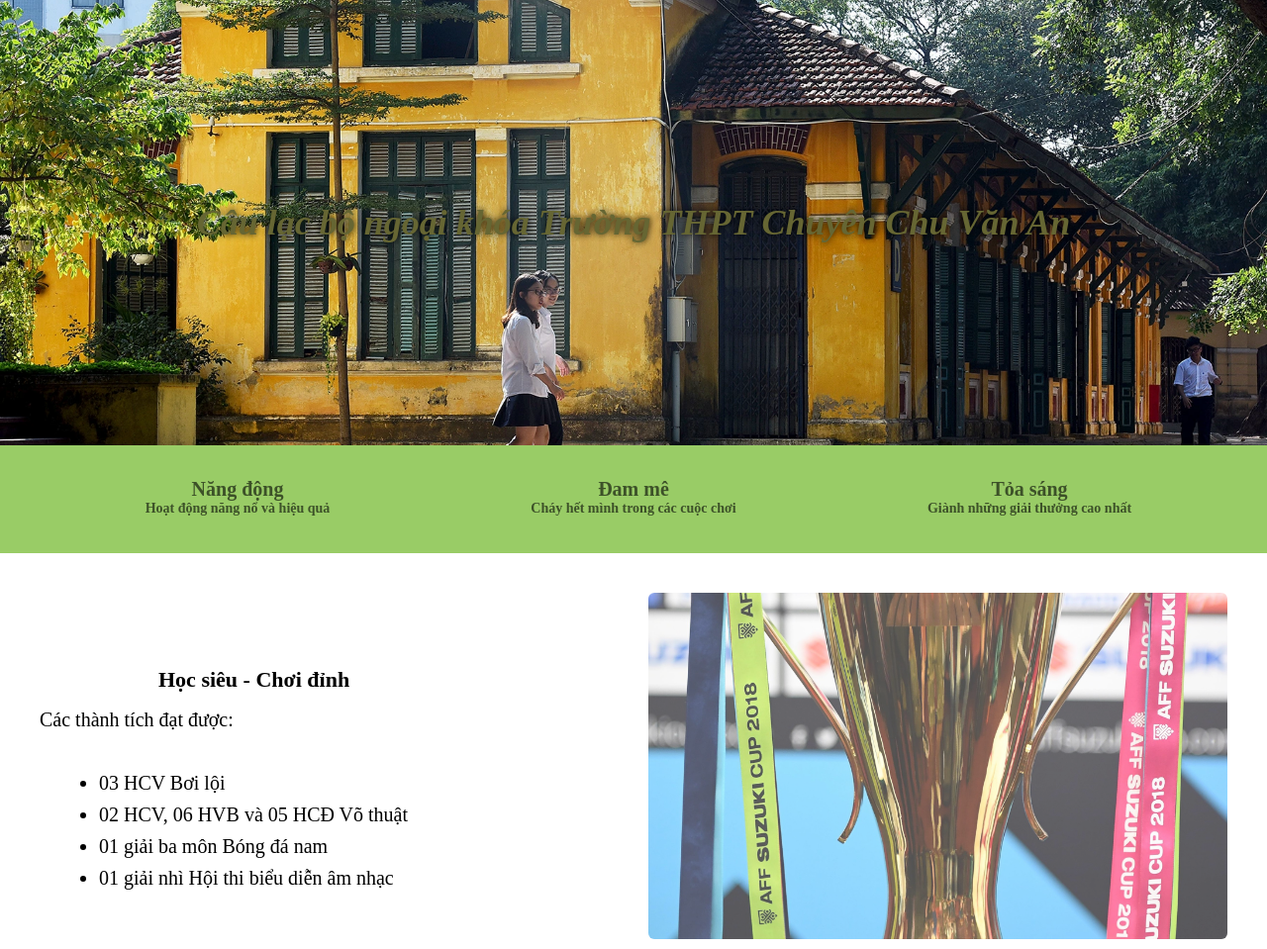
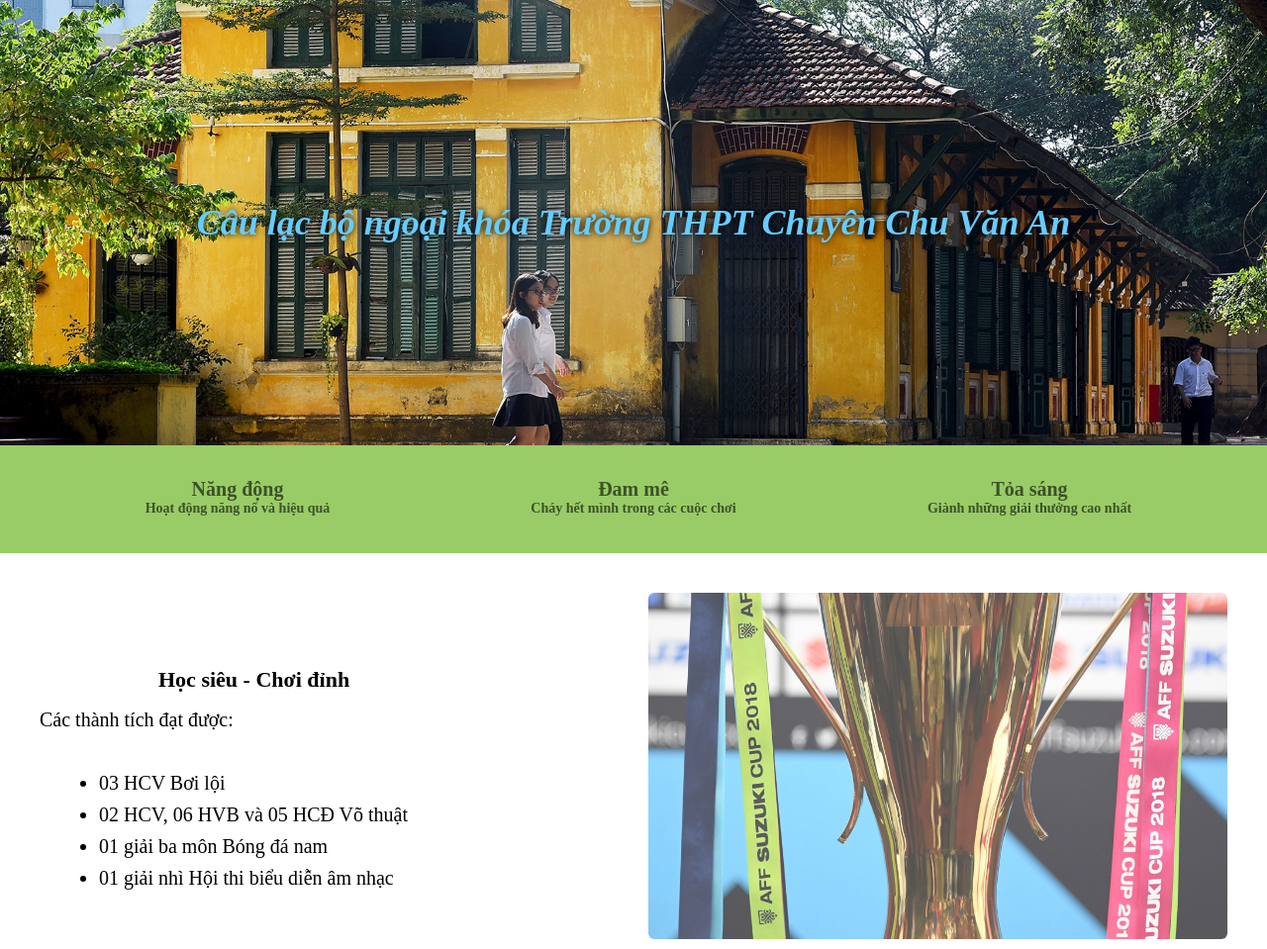
Before and after one commit to baminh231208/baminh231208, a plain HTML site: page index.html in a window 1280 px wide. Shown: the top 959 px of the page at 99% size. Drawn offline with Linux system fonts and the light colour scheme.

Commit message:
Update index.html

```diff
--- a/index.html
+++ b/index.html
@@ -36,7 +36,7 @@
             left: 50%;
             top: 50%;
             transform: translate(-50%, -50%);
-            color: #666633;
+            color: #66CCFF;
             font-size: 36px;
             font-weight: bold;
             text-align: center;
```
